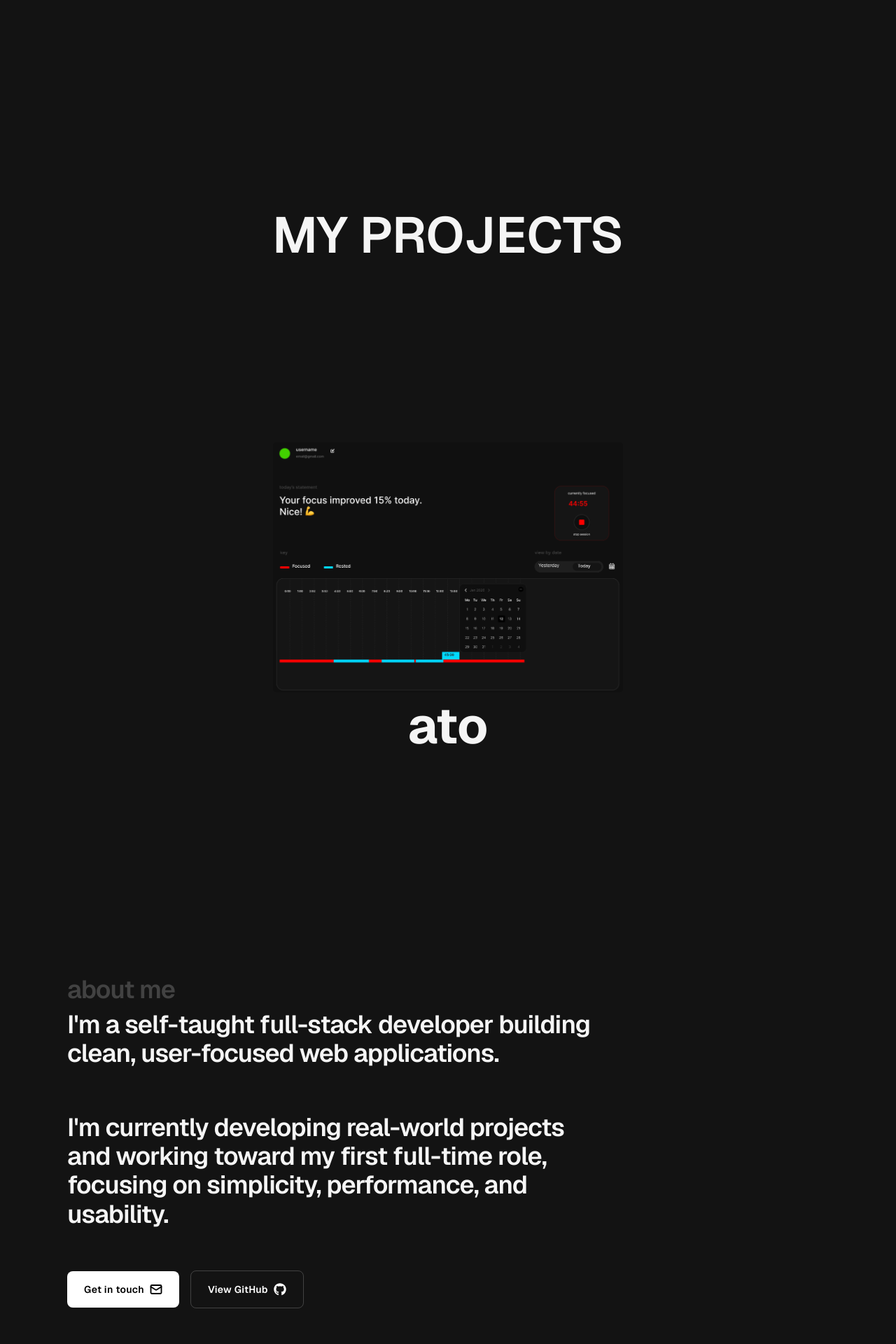
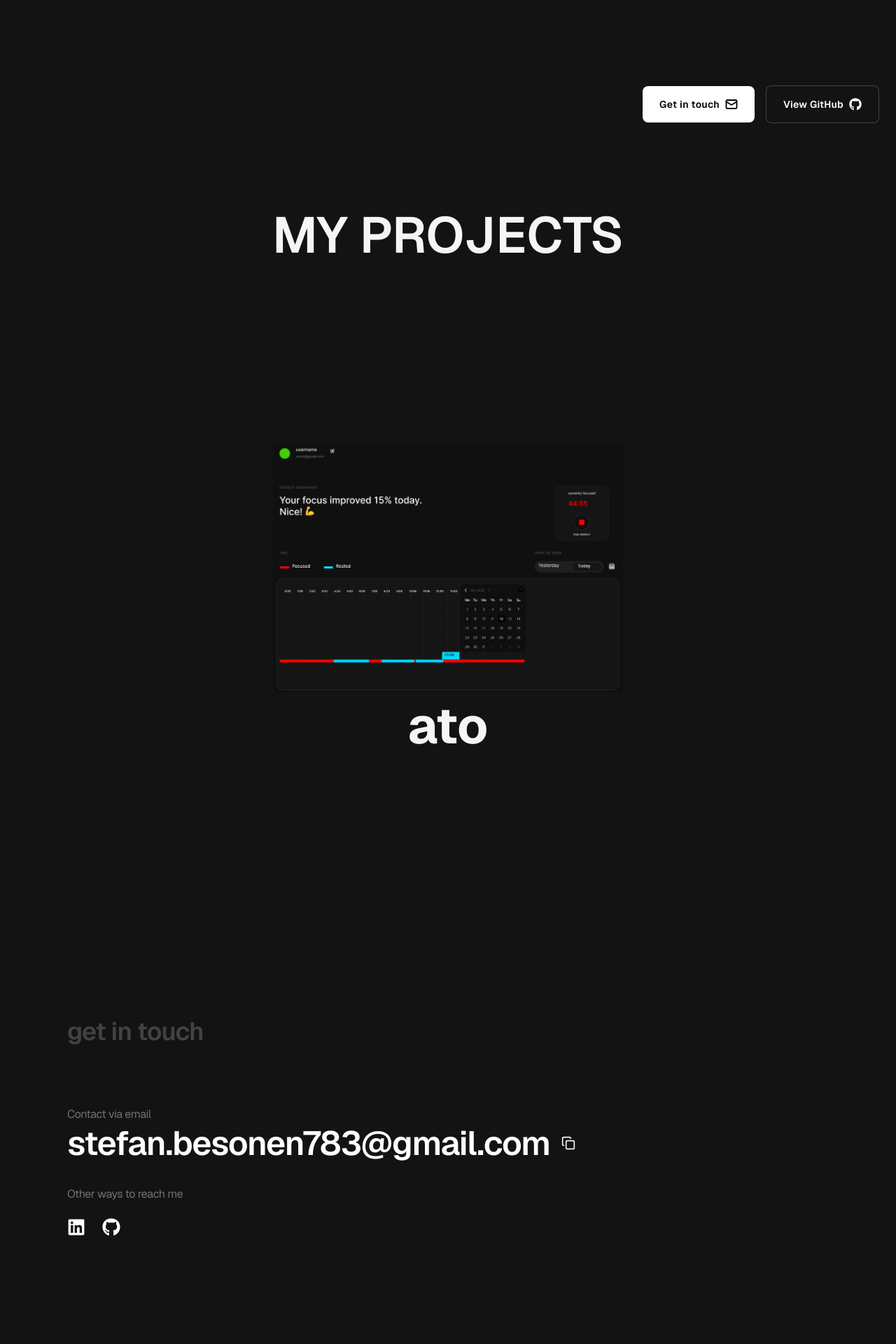
Before and after one commit to Stefan1400/portfolio, a Next.js app: page / in a window 1280 px wide. Shown: the part 600-2520 px from the top of the page at 70% size. Built offline with nearby package versions, Linux system fonts and the light colour scheme.

Commit message:
refactor(layout): remove about section and fix contact buttons to viewport

```diff
--- a/app/page.tsx
+++ b/app/page.tsx
@@ -1,16 +1,16 @@
 import Navbar from "@/components/layout/Navbar";
+import FloatingActions from "@/components/layout/FloatingActions";
 import Hero from "../components/sections/Hero";
 import ProjectsGrid from "@/components/sections/ProjectsGrid";
-import About from "@/components/sections/About";
 import Contact from "@/components/sections/Contact";
 
 export default function Home() {
   return (
     <div className="flex flex-col flex-1 items-center justify-center bg-zinc-50 font-sans dark:bg-black">
       <Navbar />
+      <FloatingActions />
       <Hero />
       <ProjectsGrid />
-      <About />
       <Contact />
     </div>
   );
--- /dev/null
+++ b/components/layout/FloatingActions.tsx
@@ -0,0 +1,62 @@
+'use client';
+
+import type { MouseEvent } from "react";
+import Link from "next/link";
+import { Mail } from "lucide-react";
+import { FaGithub } from "react-icons/fa";
+import { useLenis } from "../smoothScrolling";
+
+export default function FloatingActions() {
+  const lenisRef = useLenis();
+
+  function navigateToContact(event: MouseEvent<HTMLAnchorElement>) {
+    if (
+      !lenisRef?.current ||
+      event.button !== 0 ||
+      event.metaKey ||
+      event.ctrlKey ||
+      event.shiftKey ||
+      event.altKey
+    ) {
+      return;
+    }
+
+    event.preventDefault();
+    window.history.pushState(null, "", event.currentTarget.href);
+    lenisRef.current.scrollTo("#contact");
+  }
+
+  return (
+    <div className="fixed right-[calc(1rem+env(safe-area-inset-right))] bottom-[calc(1rem+env(safe-area-inset-bottom))] z-40 flex w-fit max-w-[calc(100vw-2rem-env(safe-area-inset-left)-env(safe-area-inset-right))] flex-col items-stretch gap-4 sm:right-[calc(1.5rem+env(safe-area-inset-right))] sm:bottom-[calc(1.5rem+env(safe-area-inset-bottom))] sm:flex-row sm:items-center">
+      <Link
+        href="/#contact"
+        onClick={navigateToContact}
+        className="group flex items-center justify-center gap-2 rounded-lg bg-white px-6 py-4 text-black transition-all duration-200 hover:scale-[1.02] hover:bg-zinc-200 hover:cursor-pointer active:scale-[0.99]"
+      >
+        <span className="text-sm font-semibold tracking-wide">
+          Get in touch
+        </span>
+        <Mail
+          size={18}
+          strokeWidth={2.5}
+          className="transition-transform duration-200 group-hover:-translate-y-0.5 group-hover:translate-x-0.5"
+        />
+      </Link>
+
+      <a
+        href="https://github.com/Stefan1400"
+        target="_blank"
+        rel="noopener noreferrer"
+        className="group flex items-center justify-center gap-2 rounded-lg border border-white/20 bg-[#131313] px-6 py-4 text-sm font-semibold tracking-wide text-white transition-all duration-200 hover:border-white/40 hover:bg-white/10 hover:cursor-pointer active:scale-[0.99]"
+      >
+        <span className="text-sm font-semibold tracking-wide">
+          View GitHub
+        </span>
+        <FaGithub
+          size={18}
+          className="transition-transform duration-200 group-hover:-translate-y-0.5 group-hover:translate-x-0.5"
+        />
+      </a>
+    </div>
+  );
+}
--- a/components/layout/Navbar.tsx
+++ b/components/layout/Navbar.tsx
@@ -53,8 +53,7 @@ export default function Navbar({}) {
 
    const navItems = [
       { id: 'hero', label: 'Hero' },
-      { id: 'projects', label: 'Projects' },
-      { id: 'about', label: 'About me' },
+      { id: 'projects', label: 'Work' },
       { id: 'contact', label: 'Contact' },
    ]
 
--- a/components/sections/About.tsx
+++ /dev/null
@@ -1,98 +0,0 @@
-'use client';
-
-import type { MouseEvent } from "react";
-import Link from "next/link";
-import { Mail } from "lucide-react";
-import { FaGithub } from "react-icons/fa";
-import { useLenis } from "../smoothScrolling";
-import Reveal from "../Reveal";
-
-export default function About() {
-  const lenisRef = useLenis();
-
-  function navigateToContact(event: MouseEvent<HTMLAnchorElement>) {
-    if (
-      !lenisRef?.current ||
-      event.button !== 0 ||
-      event.metaKey ||
-      event.ctrlKey ||
-      event.shiftKey ||
-      event.altKey
-    ) {
-      return;
-    }
-
-    event.preventDefault();
-    window.history.pushState(null, "", event.currentTarget.href);
-    lenisRef.current.scrollTo("#contact");
-  }
-
-  return (
-    <section
-      id="about"
-      className="relative w-full min-h-screen bg-[#131313] text-[#f5f5f5] overflow-hidden">
-      <div
-         className="relative z-10 max-w-7xl mx-auto px-6 sm:px-10 md:px-16 lg:px-24 pt-50 md:pt-40 lg:pt-40 pb-40">
-         <Reveal>
-            <h1
-               className="text-white/20 mb-2 text-2xl sm:text-3xl md:text-4xl leading-[1.15] font-semibold tracking-tight pointer-events-none select-none">
-                  about me
-            </h1>
-         </Reveal>
-
-         <div className="max-w-3xl">
-            <Reveal delay={80}>
-               <p className="text-2xl sm:text-3xl md:text-4xl leading-[1.15] font-semibold tracking-tight pointer-events-none select-none">
-                  I'm a self-taught full-stack developer building
-                  clean, user-focused web applications.
-               </p>
-
-               <p
-               className="mt-16 text-2xl sm:text-3xl md:text-4xl leading-[1.15] font-semibold tracking-tight pointer-events-none select-none">
-                  I'm currently developing real-world projects and
-                  working toward my first full-time role, focusing
-                  on simplicity, performance, and usability.
-               </p>
-            </Reveal>
-
-            <Reveal delay={160}>
-               <div className="flex flex-col sm:flex-row items-stretch sm:items-center gap-4 mt-15">
-
-               <Link
-                  href="/#contact"
-                  onClick={navigateToContact}
-                  className="group flex items-center justify-center gap-2 rounded-lg bg-white px-6 py-4 text-black transition-all duration-200 hover:scale-[1.02] hover:bg-zinc-200 hover:cursor-pointer active:scale-[0.99]"
-               >
-                  <span className="text-sm font-semibold tracking-wide">
-                     Get in touch
-                  </span>
-                  <Mail
-                     size={18}
-                     strokeWidth={2.5}
-                     className="transition-transform duration-200 group-hover:-translate-y-0.5 group-hover:translate-x-0.5"
-                  />
-               </Link>
-
-               <a
-                  href="https://github.com/Stefan1400"
-                  target="_blank"
-                  className=" group flex items-center justify-center gap-2 rounded-lg border border-white/20 bg-transparent px-6 py-4 text-white transition-all duration-200 hover:border-white/40 hover:bg-white/10 hover:cursor-pointer active:scale-[0.99] text-sm font-semibold tracking-wide">
-
-                  <span className="text-sm font-semibold tracking-wide">
-                  View GitHub
-                  </span>
-
-                  <FaGithub
-                  size={18}
-                  className="transition-transform duration-200 group-hover:-translate-y-0.5 group-hover:translate-x-0.5"
-                  />
-               </a>
-
-               </div>
-            </Reveal>
-         </div>
-      </div>
-
-      </section>
-  )
-}
```
